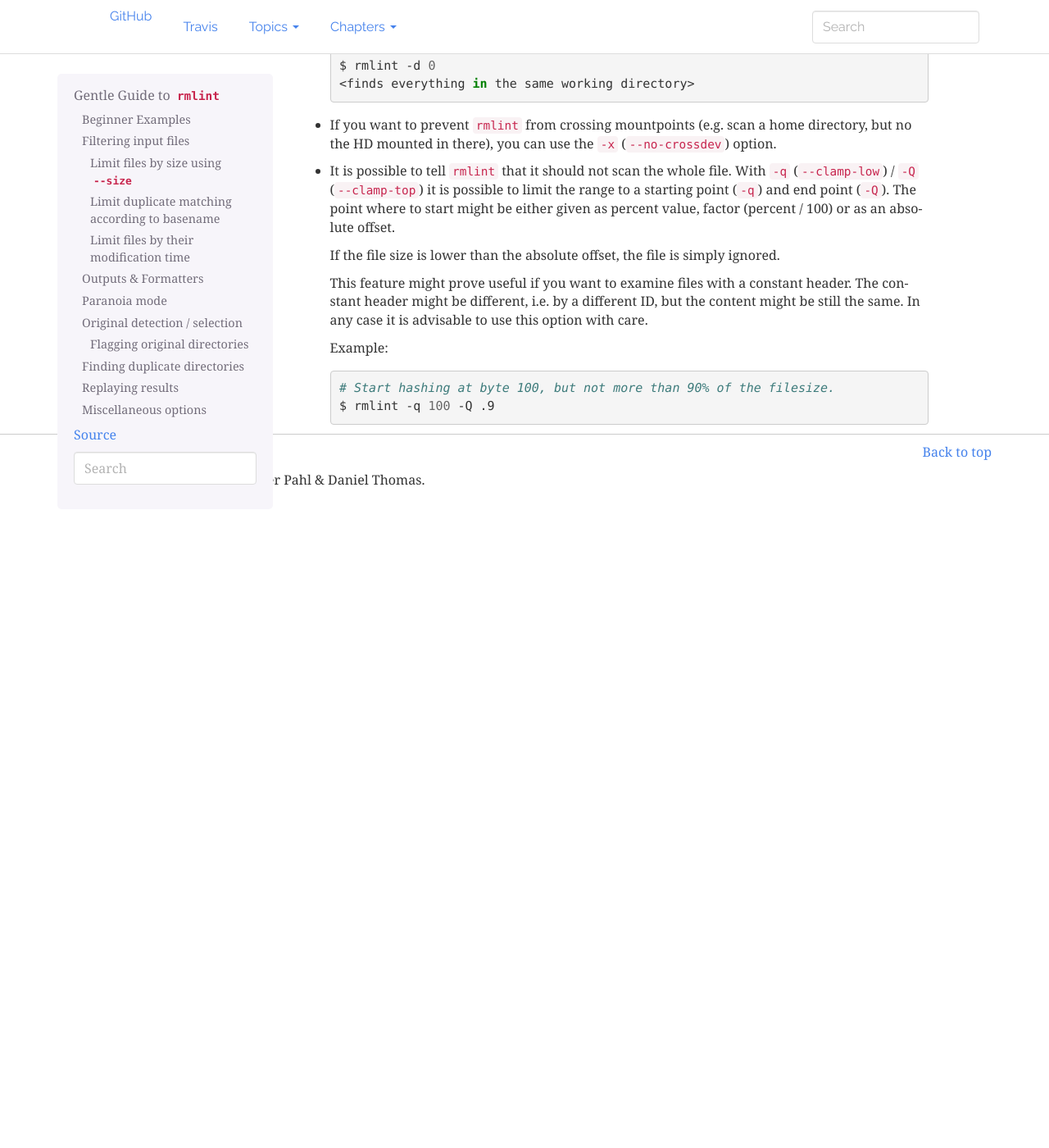
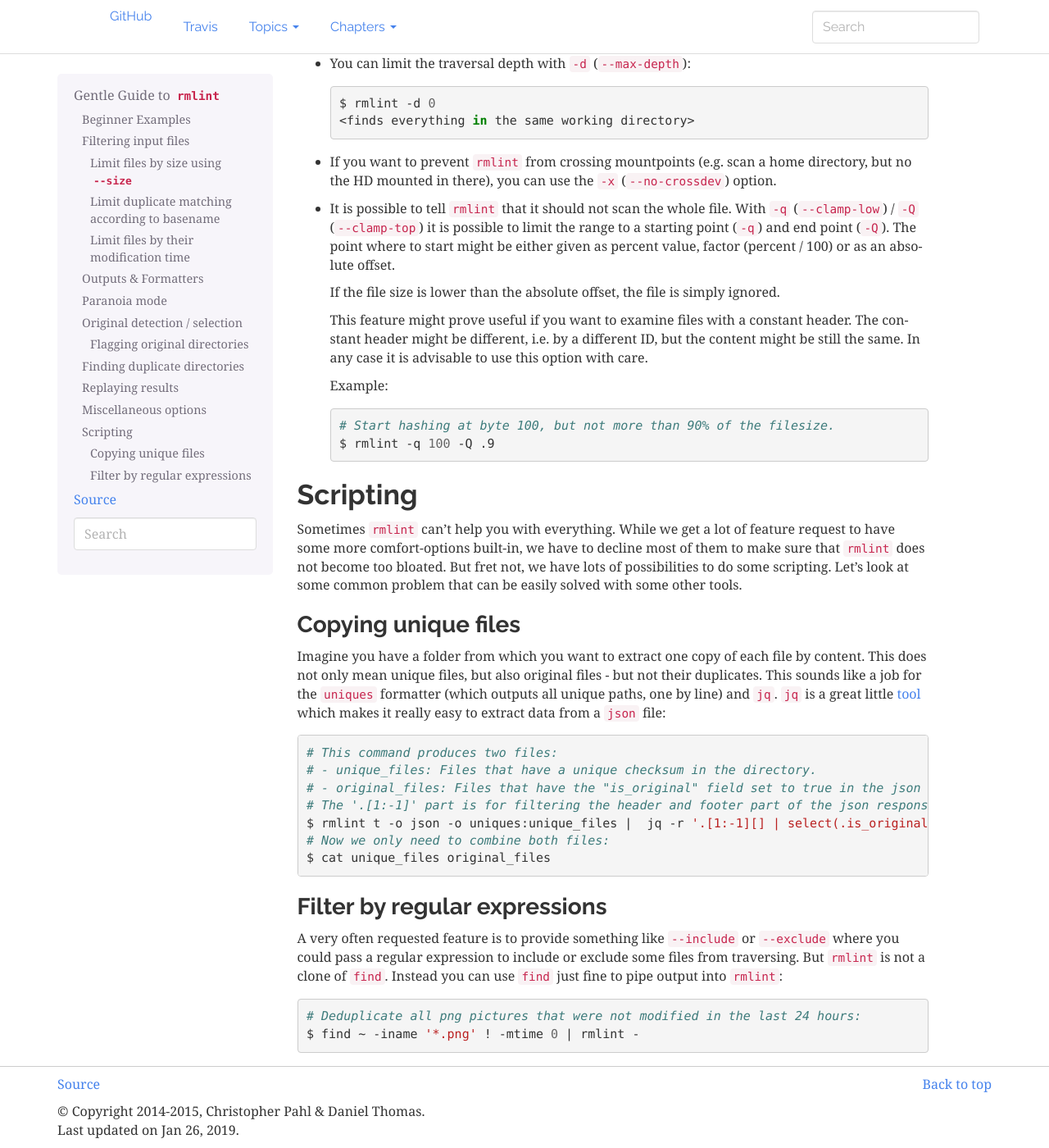
Before and after one commit to sahib/rmlint, a Sphinx documentation site: the page built from docs/tutorial.rst, in a window 1280 px wide and 1400 px high, scrolled down 14372 px. Shown: the whole window at 82% size. Built offline with Sphinx 7.4.7, drawn with Linux system fonts in a browser that asks for light colours; before the commit the page ends 15002 px from its top, so only the background shows below that; some of the changed text lies outside the part shown.

Commit message:
docs: add some scripting examples

```diff
--- a/docs/tutorial.rst
+++ b/docs/tutorial.rst
@@ -755,17 +755,19 @@ Miscellaneous options
 ---------------------
 
 If you read so far, you know ``rmlint`` pretty well by now.
-Here's just a list of options that are nice to know, but not essential:
+Here's just a list of options that are nice to know, but are not essential:
 
-- Consecutive runs of ``rmlint`` can be speed up by using ``--xattr-read``.
+- Consecutive runs of ``rmlint`` can be speed up by using ``--xattr``.
 
   .. code-block:: python
 
-    $ rmlint large_dataset/ --xattr-write --write-unfinished
-    $ rmlint large_dataset/ --xattr-read
+    $ rmlint large_dataset/ --xattr
+    $ rmlint large_dataset/ --xattr
 
-  Here, the second run should (or *might*) run a lot faster.
-  But be sure to read the caveats stated in the `manpage`_!
+  Here, the second run should (or *might*) run a lot faster, since the first
+  run saved all calculated checksums to the extended attributes of each
+  processed file. But be sure to read the caveats stated in the `manpage`_!
+  Especially keep in mind that you need to have write access to the files for this to work.
 
 - ``-r`` (``--hidden``): Include hidden files and directories.  The default
   is to ignore these, to save you from destroying git repositories (or similar
@@ -817,3 +819,47 @@ Here's just a list of options that are nice to know, but not essential:
     $ rmlint -q 100 -Q .9
 
 .. _manpage: http://rmlint.readthedocs.org/en/latest/rmlint.1.html
+
+Scripting
+---------
+
+Sometimes ``rmlint`` can't help you with everything. While we get a lot of
+feature request to have some more comfort-options built-in, we have to decline
+most of them to make sure that ``rmlint`` does not become too bloated. But fret not,
+we have lots of possibilities to do some scripting. Let's look at some common problem
+that can be easily solved with some other tools.
+
+Copying unique files
+~~~~~~~~~~~~~~~~~~~~
+
+Imagine you have a folder from which you want to extract one copy of each file
+by content. This does not only mean unique files, but also original files - but
+not their duplicates. This sounds like a job for the ``uniques`` formatter
+(which outputs all unique paths, one by line) and ``jq``. ``jq`` is a great
+little `tool`_ which makes it really easy to extract data from a ``json`` file:
+
+.. _tool: https://stedolan.github.io/jq
+
+.. code-block:: bash
+
+    # This command produces two files:
+    # - unique_files: Files that have a unique checksum in the directory.
+    # - original_files: Files that have the "is_original" field set to true in the json output.
+    # The '.[1:-1]' part is for filtering the header and footer part of the json response.
+    $ rmlint t -o json -o uniques:unique_files |  jq -r '.[1:-1][] | select(.is_original) | .path' | sort > original_files
+    # Now we only need to combine both files:
+    $ cat unique_files original_files
+
+Filter by regular expressions
+~~~~~~~~~~~~~~~~~~~~~~~~~~~~~
+
+A very often requested feature is to provide something like ``--include`` or
+``--exclude`` where you could pass a regular expression to include or exclude
+some files from traversing. But ``rmlint`` is not a clone of ``find``. Instead
+you can use ``find`` just fine to pipe output into ``rmlint``:
+
+
+.. code-block:: bash
+
+    # Deduplicate all png pictures that were not modified in the last 24 hours:
+    $ find ~ -iname '*.png' ! -mtime 0 | rmlint -
```
Also changed, not shown: docs/_static/benchmarks/found_items.html (+10 -1 lines), docs/benchmarks.rst (+6 -1 lines), docs/rmlint.1.rst (+26 -2 lines), 1 other file.
